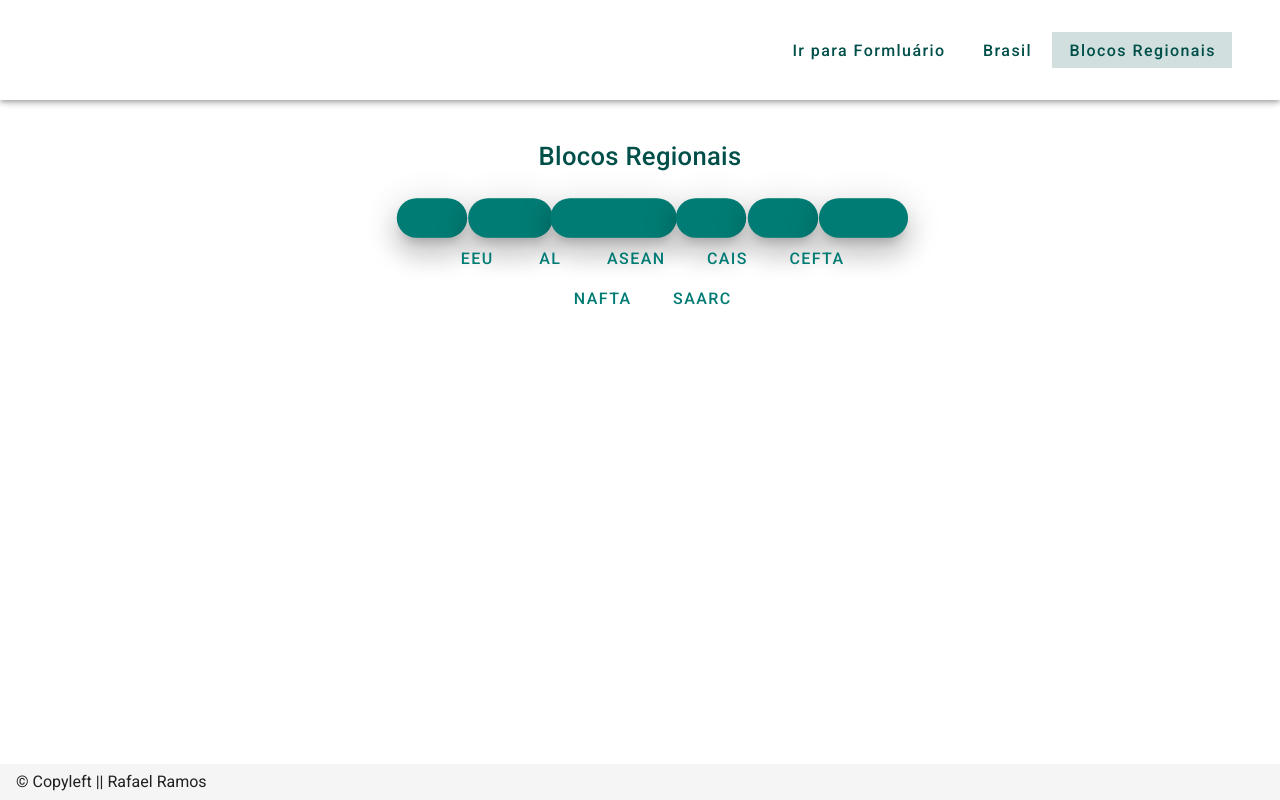
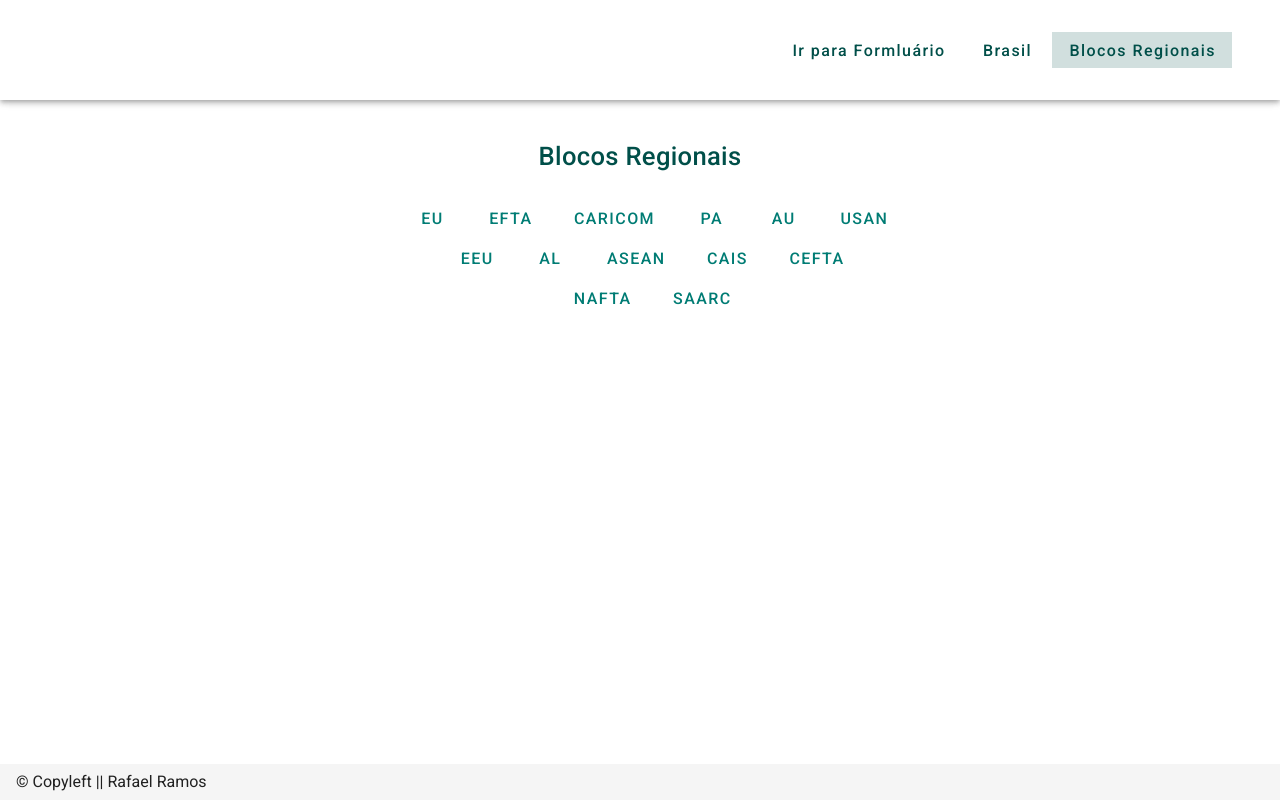
Before and after one commit to rafaelramos64/desafio-suthub, a Nuxt app: page /regional-blocks in a window 1280 px wide. Built offline with nearby package versions, Linux system fonts and the light colour scheme.

Commit message:
Change regional blocks buttons to a only co mponent

```diff
--- /dev/null
+++ b/components/buttons/RegionalBlockBtn.vue
@@ -0,0 +1,58 @@
+<template>
+  <v-tooltip top color="terciary">
+    <template v-slot:activator="{ on, attrs }">
+      <v-btn
+        class="mx-1 mb-1"
+        rounded text color="primary"
+        v-bind="attrs"
+        v-on="on"
+        :class="btnActive === block.text ? 'regional-block-active' : 'regional-block'"
+        @click="activeRegionalBlockBtn(block.text)"
+      >
+        {{ block.text }}
+      </v-btn>
+    </template>
+    <span>{{ block.description }}</span>
+  </v-tooltip>
+</template>
+
+<script>
+import { mapActions } from 'vuex'
+
+export default {
+  props: {
+    block: { type: [], default: ''}
+  },
+
+  data () {
+    return {
+      btnActive: ''
+    }
+  },
+
+  methods: {
+    ...mapActions(['searchCountriesByRegionalBlock']),
+
+    activeRegionalBlockBtn (block) {
+      this.btnActive = block
+      this.searchCountriesByRegionalBlock(block)
+    },
+  }
+}
+</script>
+
+<style scoped lang="scss">
+@import '~assets/scss/main.scss';
+
+.regional-block:hover, .regional-block-active {
+  background-color: $primary !important;
+  color: #fff !important;
+  transform: scale(1.1) !important;
+  box-shadow: 0px 8px 10px -5px rgb(0 0 0 / 20%),
+    0px 16px 24px 2px rgb(0 0 0 / 14%), 0px 6px 30px 5px rgb(0 0 0 / 12%);
+}
+
+.regional-block-active {
+  background-color: $secondary !important;
+}
+</style>
--- a/nuxt.config.js
+++ b/nuxt.config.js
@@ -32,6 +32,7 @@
       '~/components',
       '~/components/app',
       '~/components/country',
+      '~/components/buttons'
     ]
   },
 
--- a/pages/regional-blocks.vue
+++ b/pages/regional-blocks.vue
@@ -4,24 +4,8 @@
       <v-col cols="3">
         <v-card-title class="justify-center regional-blocks-title my-3">Blocos Regionais</v-card-title>
         <ul class="text-left d-flex justify-center">
-          <li v-for="block in regionalBlocks" :key="block.text">
-            <v-tooltip top color="terciary">
-              <template v-slot:activator="{ on, attrs }">
-                <v-btn
-                  v-if="block.text"
-                  class="mx-1 mb-1 block-regional"
-                  rounded text color="primary"
-                  v-bind="attrs"
-                  v-on="on"
-                  active-class="block-regional-active"
-                  to="/regional-blocks"
-                  @click="searchCountriesByRegionalBlock(block.text)"
-                >
-                  {{ block.text }}
-                </v-btn>
-              </template>
-              <span>{{ block.description }}</span>
-            </v-tooltip>
+          <li v-for="(block, index) in regionalBlocks" :key="index">
+            <RegionalBlockBtn :block="block"/>
           </li>
         </ul>
 
@@ -55,7 +39,7 @@
                   rounded text color="primary"
                   v-bind="attrs"
                   v-on="on"
-                  @click.prevent.stop="searchCountriesByRegionalBlock(block.text)"
+                  @click.prevent.stop="activeRegionalBlockBtn(block.text)"
                 >
                   {{ block.text }}
                 </v-btn>
@@ -119,7 +103,8 @@
       regionalBlocks3: [
         { text: 'NAFTA', description: 'Acordo de Livre Comércio da América do Norte' },
         { text: 'SAARC', description: 'Associação do Sul da Ásia para Cooperação Regional' },
-      ]
+      ],
+      btnActive: '',
     }
   },
 
@@ -129,6 +114,11 @@
 
   methods: {
     ...mapActions(['searchCountriesByRegionalBlock']),
+
+    activeRegionalBlockBtn (block) {
+      this.btnActive = block
+      this.searchCountriesByRegionalBlock(block)
+    },
 
     spreadCordinates (cordinate) {
       return cordinate.join()
@@ -161,6 +151,10 @@
     0px 16px 24px 2px rgb(0 0 0 / 14%), 0px 6px 30px 5px rgb(0 0 0 / 12%);
 }
 
+.block-regional-active {
+  background-color: $secondary !important;
+}
+
 .thead-title {
   font-size: 0.9rem !important;
   color: $primary !important;
```
